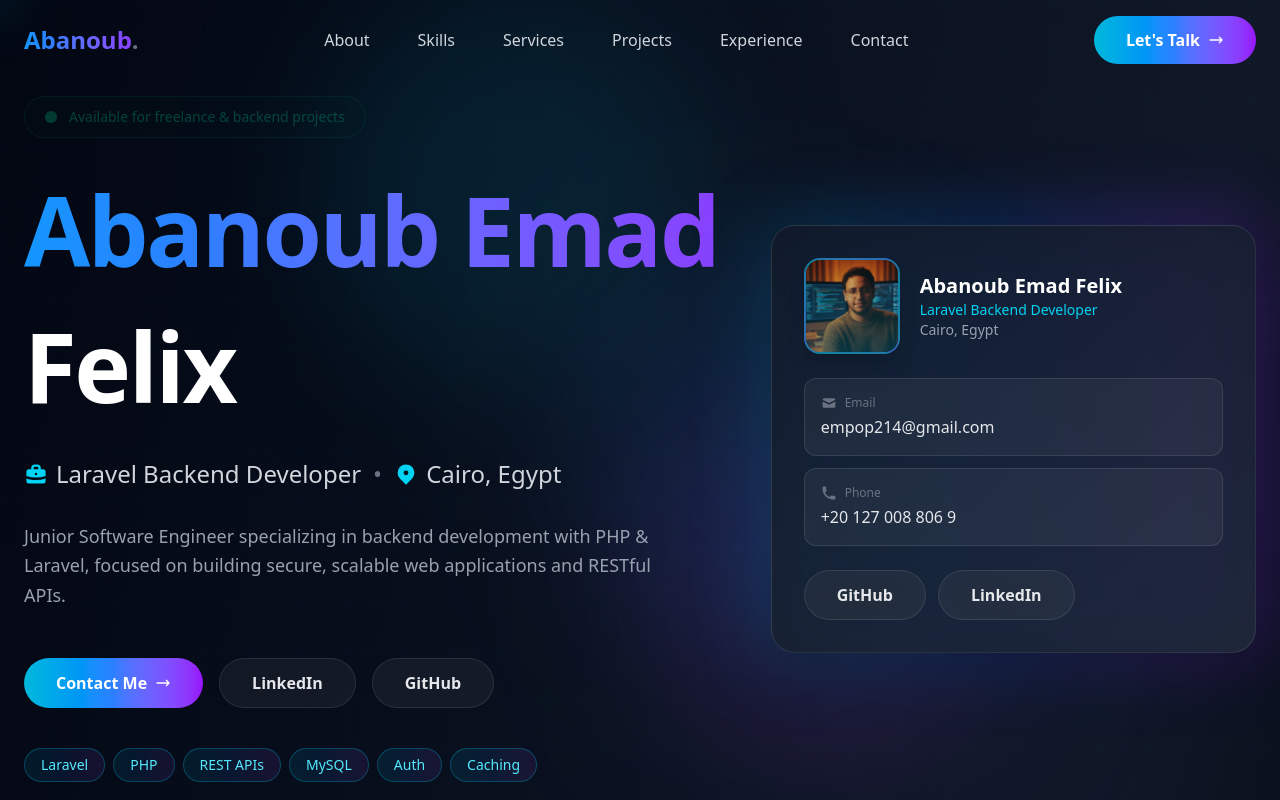
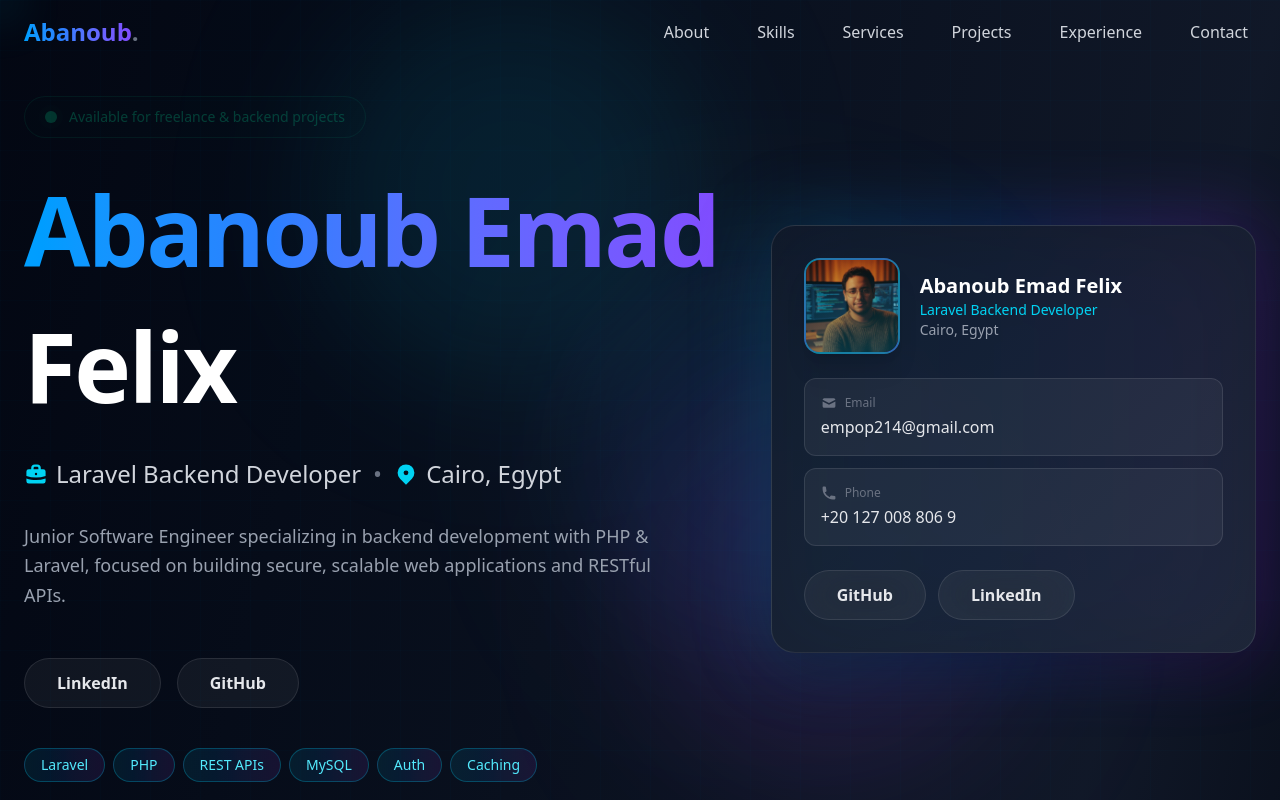
Before and after one commit to empeo/abanoub-protofolio, a React (Vite) app: page / in a window 1280 px wide. Shown: the top 800 px of the page. Built offline with nearby package versions, Linux system fonts and the light colour scheme.

Commit message:
fashion-ai-studio

```diff
--- a/src/App.jsx
+++ b/src/App.jsx
@@ -179,14 +179,6 @@ export default function App() {
             <NavLink href="#contact">Contact</NavLink>
           </nav>
 
-          {/* CTA Buttons */}
-          <div className="hidden lg:flex items-center gap-2 md:gap-3">
-            <ButtonLink href={`mailto:${LINKS.email}`} variant="primary">
-              <span className="hidden sm:inline">Let's Talk</span>
-              <span className="sm:hidden">Contact</span>
-            </ButtonLink>
-          </div>
-
           {/* Mobile Menu Button */}
           <button
             onClick={() => setMobileMenuOpen(!mobileMenuOpen)}
@@ -212,11 +204,6 @@ export default function App() {
               <NavLink href="#projects">Projects</NavLink>
               <NavLink href="#experience">Experience</NavLink>
               <NavLink href="#contact">Contact</NavLink>
-              <div className="pt-4 border-t border-white/10">
-                <ButtonLink href={`mailto:${LINKS.email}`} variant="primary">
-                  Let's Talk
-                </ButtonLink>
-              </div>
             </nav>
           </div>
         )}
@@ -269,9 +256,6 @@ export default function App() {
 
               {/* CTA Buttons */}
               <div className="flex flex-wrap gap-3 md:gap-4 pt-4">
-                <ButtonLink href={`mailto:${LINKS.email}`} variant="primary">
-                  Contact Me
-                </ButtonLink>
                 <ButtonLink href={LINKS.linkedin} variant="secondary">
                   LinkedIn
                 </ButtonLink>
@@ -534,7 +518,6 @@ export default function App() {
 
         {/* Contact */}
         <section id="contact" className="py-16 md:py-20 pb-16 md:pb-32 scroll-mt-20">
-          <SectionTitle title="Contact" subtitle="Let's talk about your project and how I can help." />
           <div className="relative group animate-fade-in-up">
             <div className="absolute -inset-1 bg-gradient-to-r from-cyan-600 via-blue-600 to-purple-600 rounded-3xl blur-2xl opacity-30 group-hover:opacity-50 transition duration-500" />
             <div className="relative rounded-3xl bg-gradient-to-br from-gray-900/90 to-gray-800/90 border border-white/10 p-8 md:p-10 backdrop-blur-2xl hover:scale-[1.01] transition-transform duration-500">
@@ -569,9 +552,6 @@ export default function App() {
                   </div>
                 </div>
                 <div className="flex flex-wrap gap-4">
-                  <ButtonLink href={`mailto:${LINKS.email}`} variant="primary">
-                    Contact Me
-                  </ButtonLink>
                   <ButtonLink href={LINKS.linkedin} variant="secondary">
                     LinkedIn
                   </ButtonLink>
```
